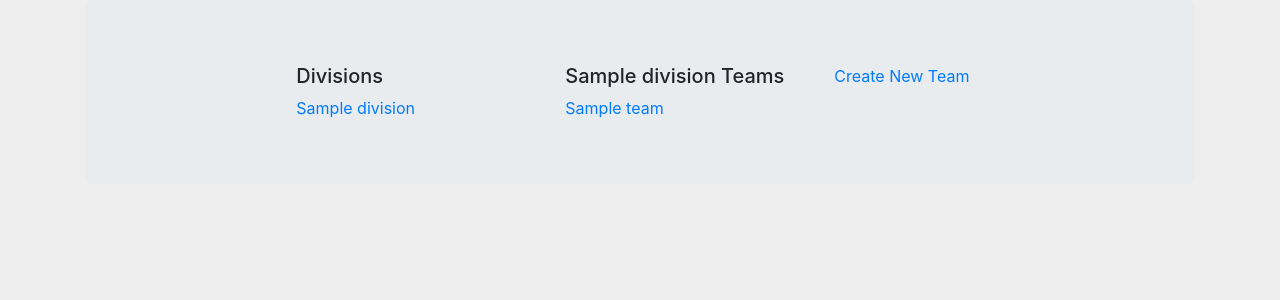
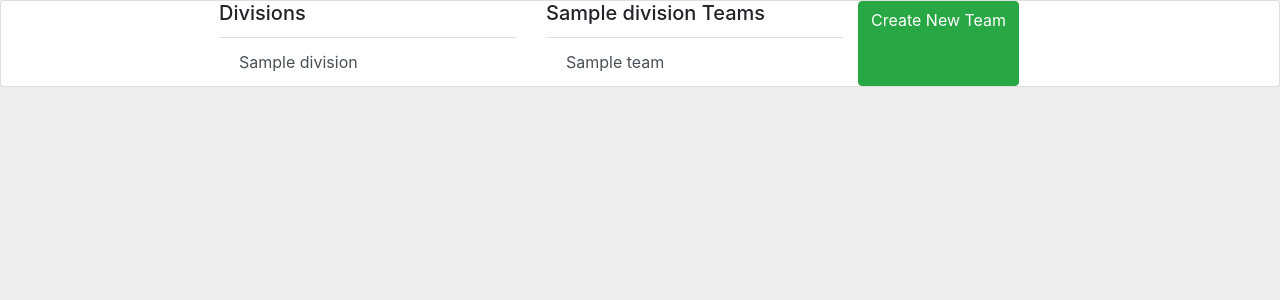
Before and after one commit to colm29/leagueAdmin, a Flask app: template templates/teams.html in a window 1280 px wide. Shown: the part 56-356 px from the top of the page. Run offline with Flask 2, Linux system fonts and the light colour scheme; the template is opened without the code that fills it: most values are stand-ins (such as "Sample title", 1, 10 or a date in 2020); parts of the project's set-up code (start-up, migrations or seed data) failed here and were passed over; some libraries are stand-ins or nearby versions.

Commit message:
more stylings

```diff
--- a/templates/divisions.html
+++ b/templates/divisions.html
@@ -7,12 +7,12 @@
   <meta charset="utf-8">
   <meta name="viewport" content="width=device-width, initial-scale=1, shrink-to-fit=no">
   <link rel="stylesheet" href="https://stackpath.bootstrapcdn.com/bootstrap/4.3.1/css/bootstrap.min.css" integrity="sha384-ggOyR0iXCbMQv3Xipma34MD+dH/1fQ784/j6cY/iJTQUOhcWr7x9JvoRxT2MZw1T" crossorigin="anonymous">
-  <link rel='stylesheet' href='/static/style.css'>
+  <link rel='stylesheet' type = 'text/css' href='{{ url_for('static', filename='style.css') }}'>
   {% endblock %}
 </head>
 
 <body>
-  {% block nav %}
+  {% block content %}
   <nav class="navbar navbar-expand-lg navbar-light bg-light">
     <a class="navbar-brand" href={{url_for('showDivisions')}}>Amateur Football League</a>
     <div class="collapse navbar-collapse" id="navbarSupportedContent"></div>
@@ -29,7 +29,6 @@
     {% endblock %}
 
   </nav>
-  {% endblock %}
 
   {% block alerts %}
   {% with messages = get_flashed_messages() %}
@@ -45,20 +44,14 @@
   {% endif %}
   {% endwith %}
   {% endblock %}
-
   {% block main %}
-  <div class="container">
-    <div class='jumbotron'>
-      {% block jumbo %}
-      <div class='row'>
-        <div class='col-10 offset-1'>
         <div class='card'>
           <div class="row">
-              <div class="col-3 offset-1">
+            <div class="col-3 offset-2">
               <h5 class='card-title'>Divisions</h5>
-                <div class="list-group">
+              <div class="list-group list-group-flush">
                 {% for d in divisions %}
-                  <a href={{url_for('showTeams', division_id = d.id)}} class="list-group-item list-group-item-action">{{d.name}}</a>
+                <a href={{url_for('showTeams', division_name = d.name)}} class="list-group-item list-group-item-action">{{d.name}}</a>
                 {% endfor %}
               </div>
             </div>
@@ -67,17 +60,15 @@
             </div>
           </div>
         </div>
-        </div>
-      </div>
   {% endblock %}
-    </div>
-  </div>
+
   {% endblock %}
   <!-- Optional JavaScript -->
   <!-- jQuery first, then Popper.js, then Bootstrap JS -->
   <script src="https://code.jquery.com/jquery-3.3.1.slim.min.js" integrity="sha384-q8i/X+965DzO0rT7abK41JStQIAqVgRVzpbzo5smXKp4YfRvH+8abtTE1Pi6jizo" crossorigin="anonymous"></script>
   <script src="https://cdnjs.cloudflare.com/ajax/libs/popper.js/1.14.7/umd/popper.min.js" integrity="sha384-UO2eT0CpHqdSJQ6hJty5KVphtPhzWj9WO1clHTMGa3JDZwrnQq4sF86dIHNDz0W1" crossorigin="anonymous"></script>
   <script src="https://stackpath.bootstrapcdn.com/bootstrap/4.3.1/js/bootstrap.min.js" integrity="sha384-JjSmVgyd0p3pXB1rRibZUAYoIIy6OrQ6VrjIEaFf/nJGzIxFDsf4x0xIM+B07jRM" crossorigin="anonymous"></script>
+
 </body>
 
 </html>
--- a/templates/publicTeamDetails.html
+++ b/templates/publicTeamDetails.html
@@ -34,7 +34,7 @@
       </ul>
       {% endif %}
       {% endwith %}
-      <a href = {{url_for('showTeams', division_id = team.division_id)}}>Back to List Of Teams</a>
+      <a href = {{url_for('showTeams', division_name = division_name)}}>Back to List Of Teams</a>
       </br>
       {{team.name}}</br>
       {{team.nickname}}</br>
--- a/templates/publicTeams.html
+++ b/templates/publicTeams.html
@@ -6,14 +6,14 @@
   <div class="col-3 offset-2">
     <h5>Divisions</h5>
     {% for d in divisions %}
-    <a href={{url_for('showTeams', division_id = d.id)}}>{{d.name}}</a>
+    <a href={{url_for('showTeams', division_name = d.name)}}>{{d.name}}</a>
     </br>
     {% endfor %}
   </div>
   <div class='col-3'>
     <h5>{{division.name}} Teams</h5>
     {% for t in teams %}
-    <a href={{url_for('showTeamDetails', division_id = t.division_id, team_id = t.id)}}>{{t.name}}</a>
+    <a href={{url_for('showTeamDetails', division_name = division.name, team_name = t.name)}}>{{t.name}}</a>
     </br>
     {% endfor %}
   </div>
--- a/templates/teamDetails.html
+++ b/templates/teamDetails.html
@@ -34,7 +34,7 @@
       </ul>
       {% endif %}
       {% endwith %}
-      <a href = {{url_for('showTeams', division_id = team.division_id)}}>Back to List Of Teams</a>
+      <a href = {{url_for('showTeams', division_name = division_name)}}>Back to List Of Teams</a>
       </br>
       {{team.name}}</br>
       {{team.nickname}}</br>
@@ -42,8 +42,8 @@
       {{team.email}}</br>
       {{team.home}}</br>
       {{team.description}}</br>
-      <a href={{url_for('editTeam',division_id = team.division_id, team_id = team.id)}}>Edit</a></br>
-      <a href={{url_for('deleteTeam',division_id = team.division_id, team_id = team.id)}}>Delete</a></br>
+      <a href={{url_for('editTeam',division_name = division_name, team_name = team.name)}}>Edit</a></br>
+      <a href={{url_for('deleteTeam',division_name = division_name, team_name = team.name)}}>Delete</a></br>
       </br>
   </body>
 </html>
--- a/templates/teams.html
+++ b/templates/teams.html
@@ -1,24 +1,25 @@
-{% extends 'divisions.html' %}}
+{% extends 'divisions.html' %}
 
-
-{% block jumbo %}
+{% block main %}
+<div class='card'>
   <div class='row'>
     <div class="col-3 offset-2">
-    <h5>Divisions</h5>
+      <h5 class='card-title'>Divisions</h5>
+      <div class='list-group list-group-flush'>
         {% for d in divisions %}
-    <a href={{url_for('showTeams', division_id = d.id)}}>{{d.name}}</a>
-    </br>
+        <a href={{url_for('showTeams', division_name = d.name)}} class="list-group-item list-group-item-action">{{d.name}}</a>
         {% endfor %}
       </div>
+    </div>
     <div class='col-3'>
-    <h5>{{division.name}} Teams</h5>
+      <h5 class='card-title'>{{division.name}} Teams</h5>
+      <div class='list-group list-group-flush'>
         {% for t in teams %}
-    <a href={{url_for('showTeamDetails', division_id = t.division_id, team_id = t.id)}}>{{t.name}}</a>
-    </br>
+        <a href={{url_for('showTeamDetails', division_name = division.name, team_name = t.name)}} class="list-group-item list-group-item-action">{{t.name}}</a>
         {% endfor %}
       </div>
-  <div class='col-2'>
-    <a href={{url_for('newTeam', division_id  = division.id)}}>Create New Team</a></br>
+    </div>
+      <a href={{url_for('newTeam', division_name  = division.name)}} class='btn btn-success' role='button'>Create New Team</a>
   </div>
 </div>
 {% endblock %}
```
Also changed, not shown: templates/login.html (+3 -8 lines). Lines whose indentation alone changed are shown as unchanged.
